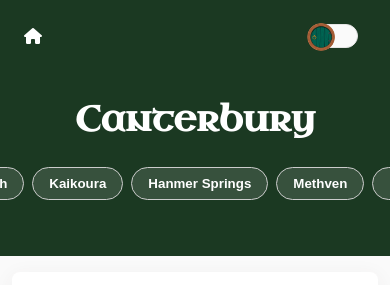
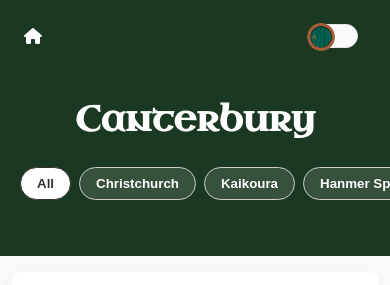
Before and after one commit to JeanetteNgo/nz, a plain HTML site: page canterbury/canterbury.html in a window 390 px wide. Shown: the top 285 px of the page. Drawn offline with Linux system fonts and the light colour scheme.

Commit message:
update styles

```diff
--- a/styles.css
+++ b/styles.css
@@ -552,4 +552,8 @@ body.hobbit-mode .post-body p {
   .toggle-label {
     display: none;
   }
+  .filter-pills {
+    justify-content: flex-start;
+    padding: 0 1rem; /* adjust as needed */
+  }
 }
```
